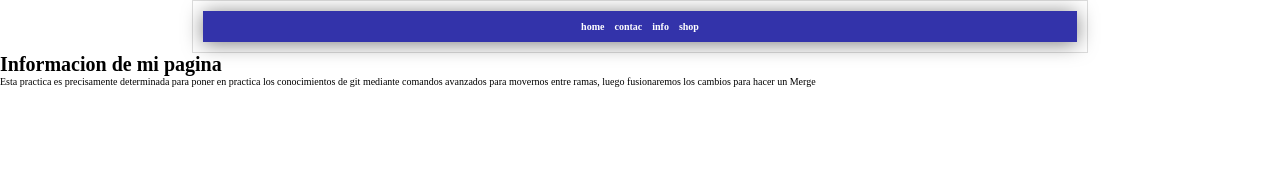
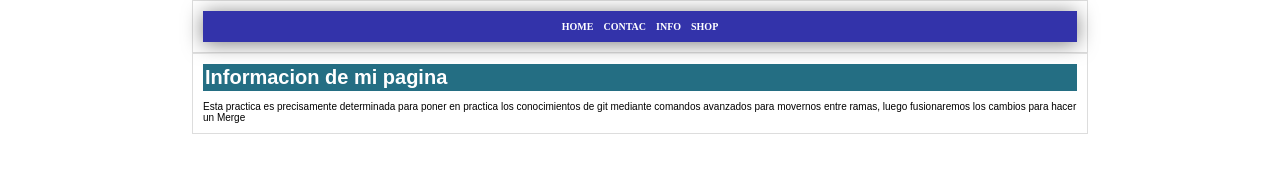
Before and after one commit to jimenezelias0421/postpractica, a plain HTML site: page index.html in a window 1280 px wide. Drawn offline with Linux system fonts and the light colour scheme.

Commit message:
Finalizado mi main con su diseño

```diff
--- a/css/style.css
+++ b/css/style.css
@@ -36,3 +36,25 @@ html {
     padding: 0.5em;
 
 }
+
+/*
+Diseño del main
+*/
+
+#marco_nav {
+    width: 70%;
+    padding: 1em;
+    text-align: left;
+    border: 1px solid #ddd;
+    margin: 0 auto;
+}
+.tittle_main {
+    font-family: Arial, Helvetica, sans-serif;
+    padding: 0.1em;
+    color: #ffffff ;
+    background-color: rgb(36, 110, 131);
+}
+#marco_nav .redaccion {
+    padding-top: 1em;
+    font-family: 'Arial';
+}
--- a/index.html
+++ b/index.html
@@ -11,25 +11,26 @@
     <nav class="nav">
         <div class="container_nav">
             <ul id="segmentos_nav">
-                <li>home</li>
-                <li>contac</li>
-                <li>info</li>
-                <li>shop</li>
+                <li>HOME</li>
+                <li>CONTAC</li>
+                <li>INFO</li>
+                <li>SHOP</li>
             </ul>
         </div>
     </nav>
-    <main>
-        <div>
-            <h1>
+    <main id="marco_nav">
+
+            <h1 class="tittle_main">
                 Informacion de mi pagina
             </h1>
-            <p>Esta practica es precisamente determinada
+            <p class="redaccion">
+                Esta practica es precisamente determinada
                 para poner en practica los conocimientos
                 de git mediante comandos avanzados para
                 movernos entre ramas, luego fusionaremos los cambios
                 para hacer un Merge
             </p>
-        </div>
+
     </main>
 </body>
 </html>
```
